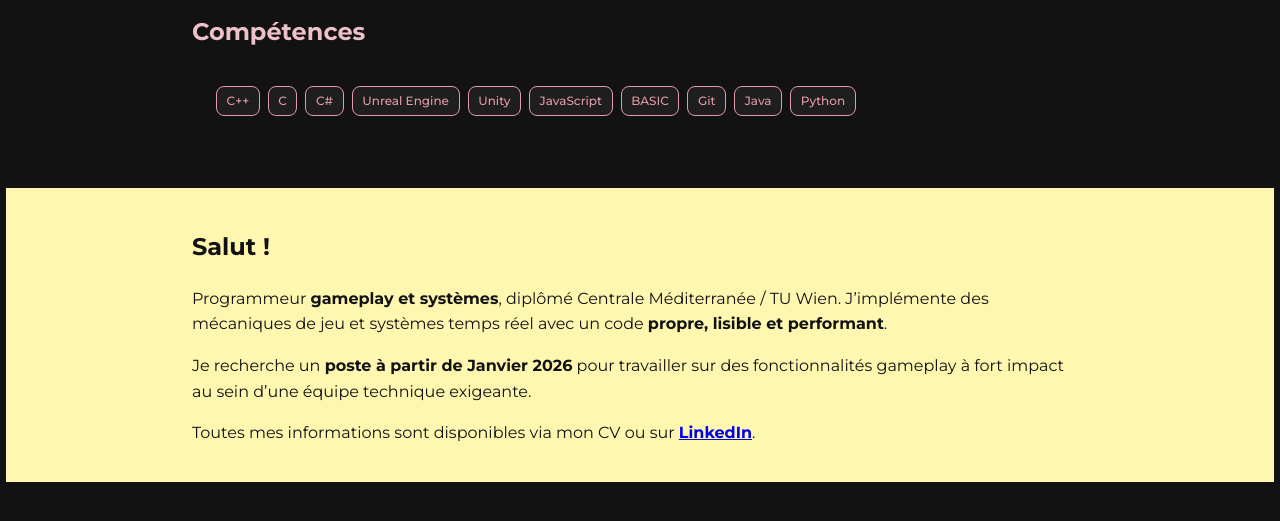
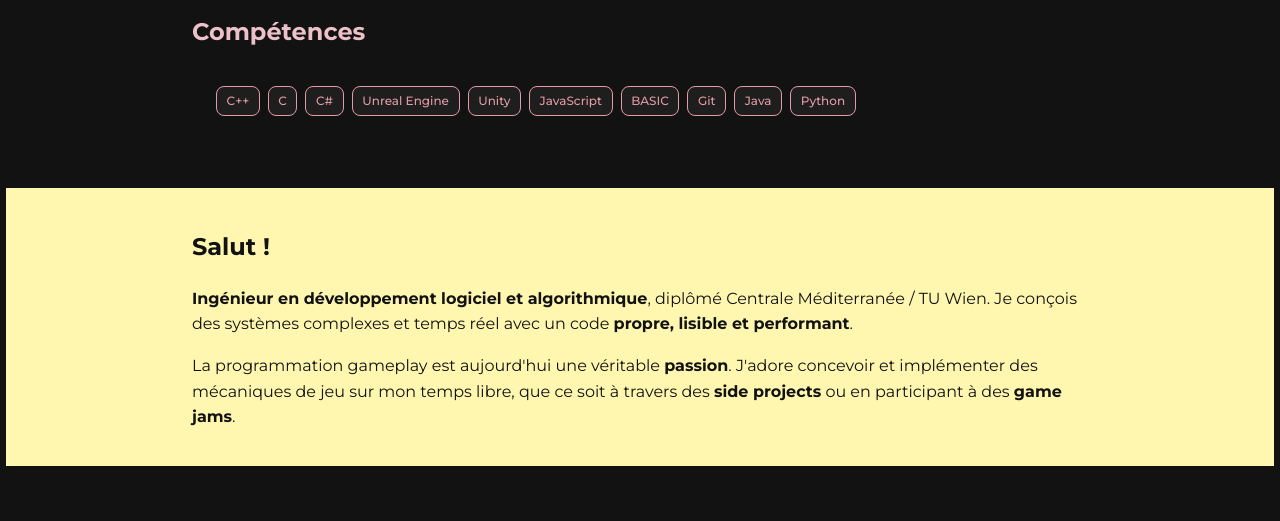
Before and after one commit to florianRacine/florianRacine.github.io, a plain HTML site: page index.html in a window 1280 px wide. Shown: the part 1375-1896 px from the top of the page. Drawn offline with Linux system fonts and the light colour scheme.

Commit message:
Change from searching job to Passion

```diff
--- a/index.html
+++ b/index.html
@@ -33,7 +33,7 @@
                 <a href="https://github.com/florianRacine" target="_blank">
                     <img src="img/github-logo.png" alt="GitHub" class="social-logo">
                 </a>
-                <a href="cv.pdf" target="_blank" class="cv-button">CV</a>
+                <!--<a href="cv.pdf" target="_blank" class="cv-button">CV</a>-->
             </div>
         </header>
 
@@ -298,21 +298,17 @@
             <div class="highlight-content">
                 <h2>Salut !</h2>
                 <p>
-                Programmeur <strong>gameplay et systèmes</strong>, diplômé Centrale Méditerranée / TU Wien.
-                J’implémente des mécaniques de jeu et systèmes temps réel avec un code
+                <strong>Ingénieur en développement logiciel et algorithmique</strong>, diplômé Centrale Méditerranée / TU Wien.
+                Je conçois des systèmes complexes et temps réel avec un code
                 <strong>propre, lisible et performant</strong>.
                 </p>
                 <p>
-                Je recherche un <strong>poste à partir de Janvier 2026</strong> pour travailler sur
-                des fonctionnalités gameplay à fort impact au sein d’une équipe technique exigeante.
-                </p>
-                <p>
-                Toutes mes informations sont disponibles via mon CV ou sur
-                <a href="https://www.linkedin.com/in/florian-racine/" target="_blank"><strong>LinkedIn</strong></a>.
+                La programmation gameplay est aujourd'hui une véritable <strong>passion</strong>.
+                J'adore concevoir et implémenter des mécaniques de jeu sur mon temps libre, que ce soit à travers des <strong>side projects</strong> ou en participant à des <strong>game jams</strong>.
                 </p>
             </div>
 
-            <script src="script.js"></script>
+                <script src="script.js"></script>
     </body>
     <!-- Google Tag Manager (noscript) -->
     <noscript><iframe src="https://www.googletagmanager.com/ns.html?id=GTM-T5MN75NP"
```
